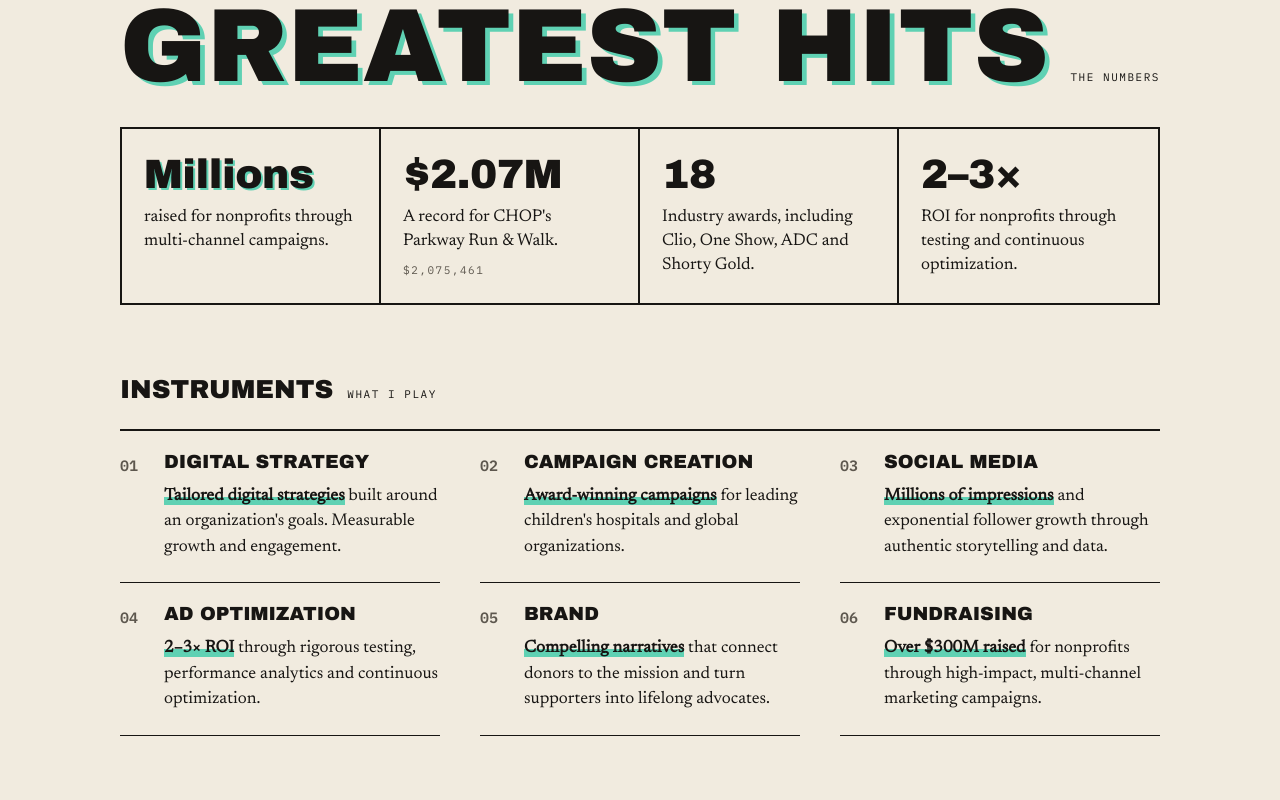
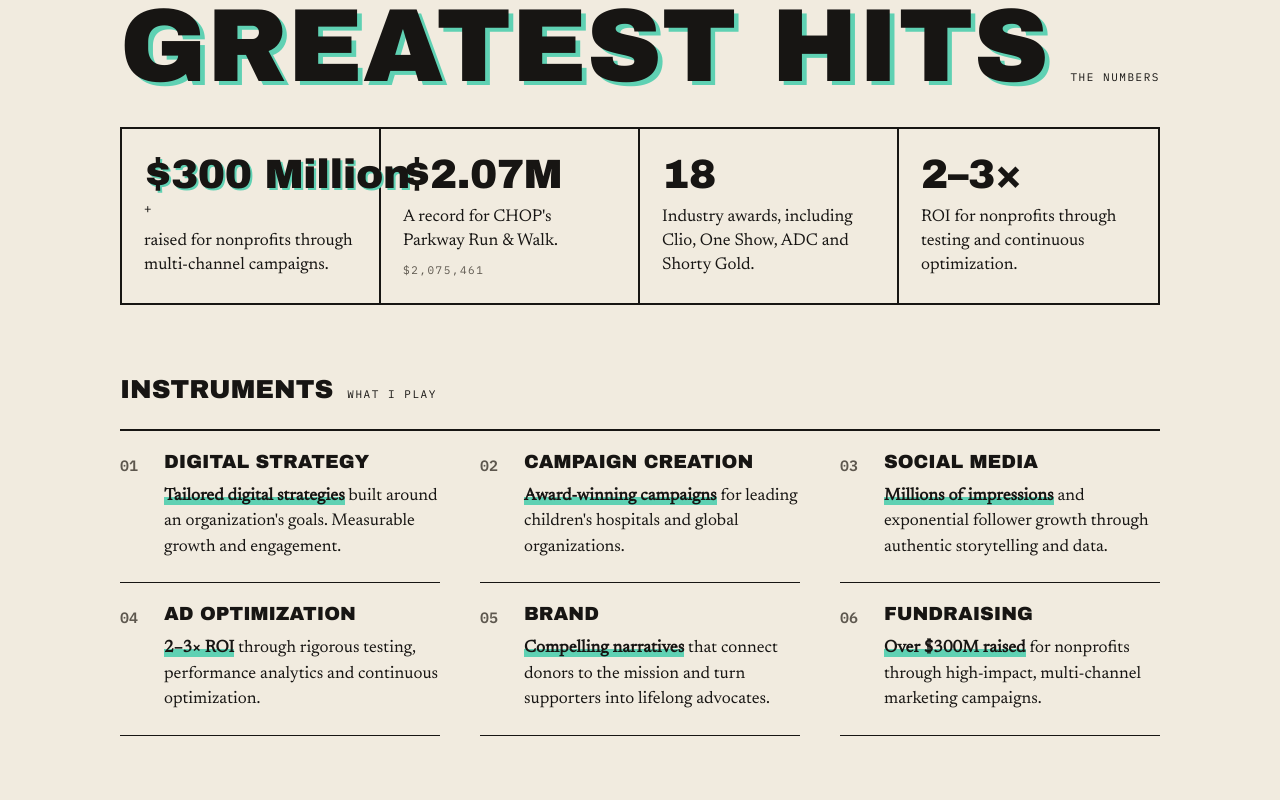
Before and after one commit to hijeff/portfolio, a plain HTML site: page index.html in a window 1280 px wide. Shown: the part 880-1680 px from the top of the page. Drawn offline with Linux system fonts and the light colour scheme; a web font is replaced by a local one.

Commit message:
Update fundraising statistic to $300 Million
+

```diff
--- a/index.html
+++ b/index.html
@@ -416,7 +416,7 @@
   <div class="head"><h2 class="mis">Greatest hits</h2><span class="tiny">The numbers</span></div>
 
   <div class="stats">
-    <div class="stat"><div class="n">Millions</div><p>raised for nonprofits through multi-channel campaigns.</p></div>
+    <div class="stat"><div class="n">$300 Million</div><small>+</small><p>raised for nonprofits through multi-channel campaigns.</p></div>
     <div class="stat"><div class="n">$2.07M</div><p>A record for CHOP's Parkway Run &amp; Walk.</p><span class="tiny">$2,075,461</span></div>
     <div class="stat"><div class="n">18</div><p>Industry awards, including Clio, One Show, ADC and Shorty Gold.</p></div>
     <div class="stat"><div class="n">2&ndash;3&times;</div><p>ROI for nonprofits through testing and continuous optimization.</p></div>
```
